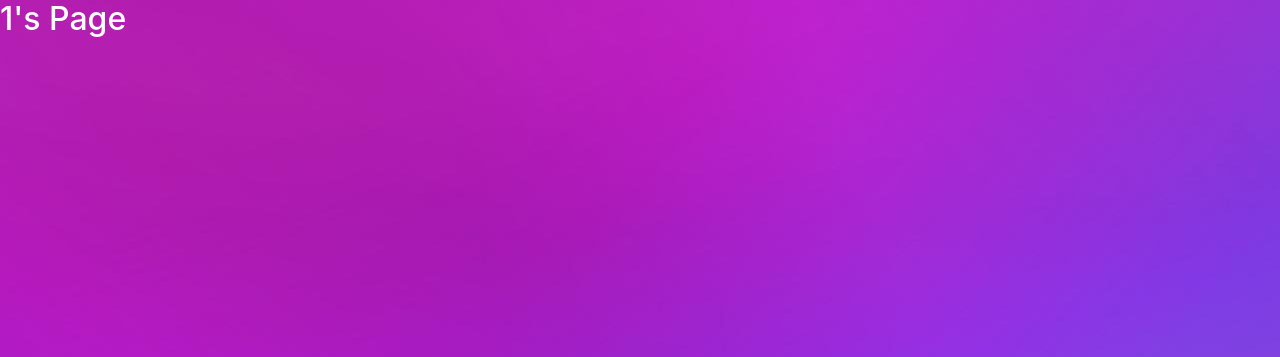
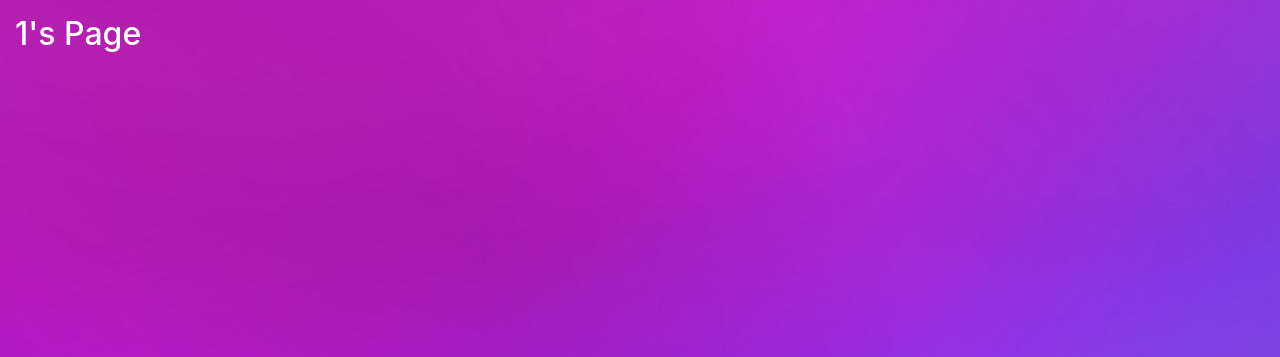
Before and after one commit to maharishi2019/pitch-in-master, a Flask app: page /1 in a window 1280 px wide. Shown: the part 63-420 px from the top of the page. Run offline with Flask 2, Linux system fonts and the light colour scheme; some libraries are stand-ins or nearby versions.

Commit message:
final changes

```diff
--- a/templates/explore.html
+++ b/templates/explore.html
@@ -20,9 +20,9 @@
             </div>
         </div>
     </nav>
-    <h2 style="color: white;">{{user}}'s Page</h2>
+    <h2 style="color: white; padding: 15px;">{{user}}'s Page</h2>
     {% for i in items %}
-    <div class="row">
+    <div class="row" style="padding: 15px;">
         <div class="card" style="width:400px">
             <div class="card-body">
                 <h4 class="card-title">{{ i }}</h4>
```
